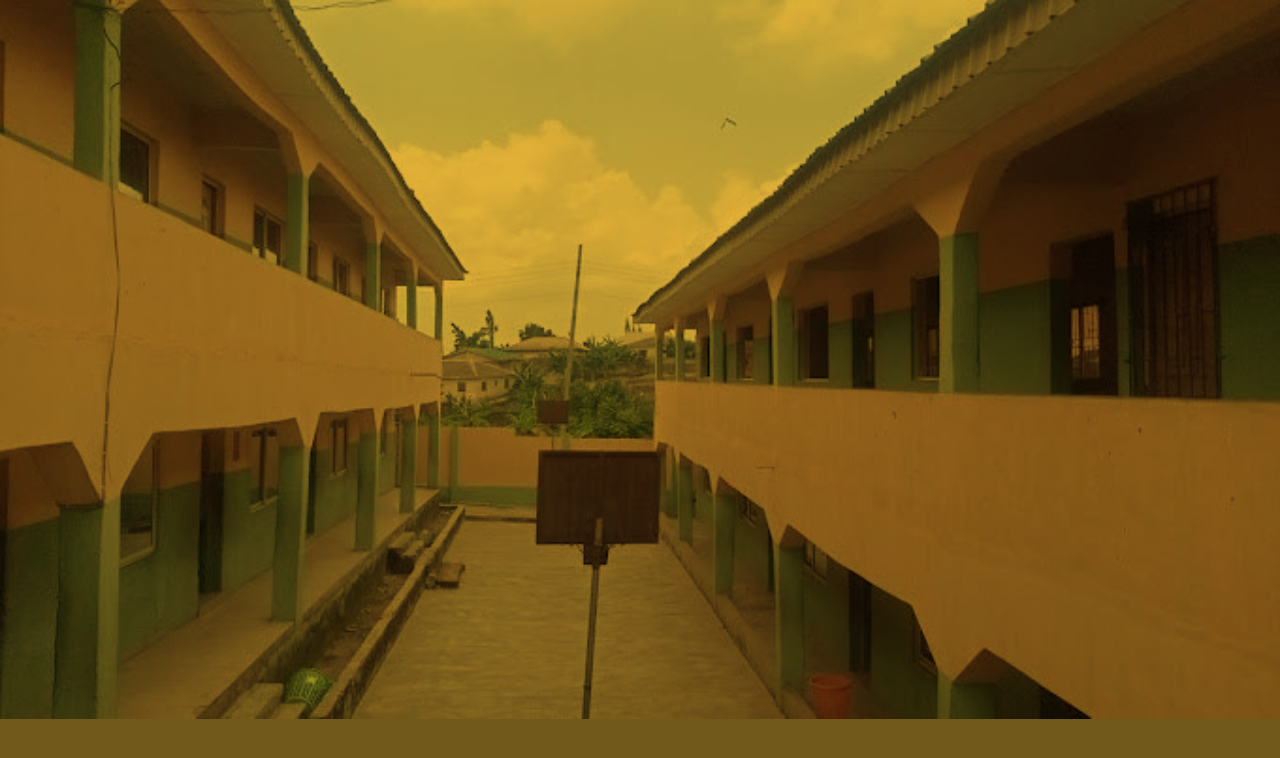
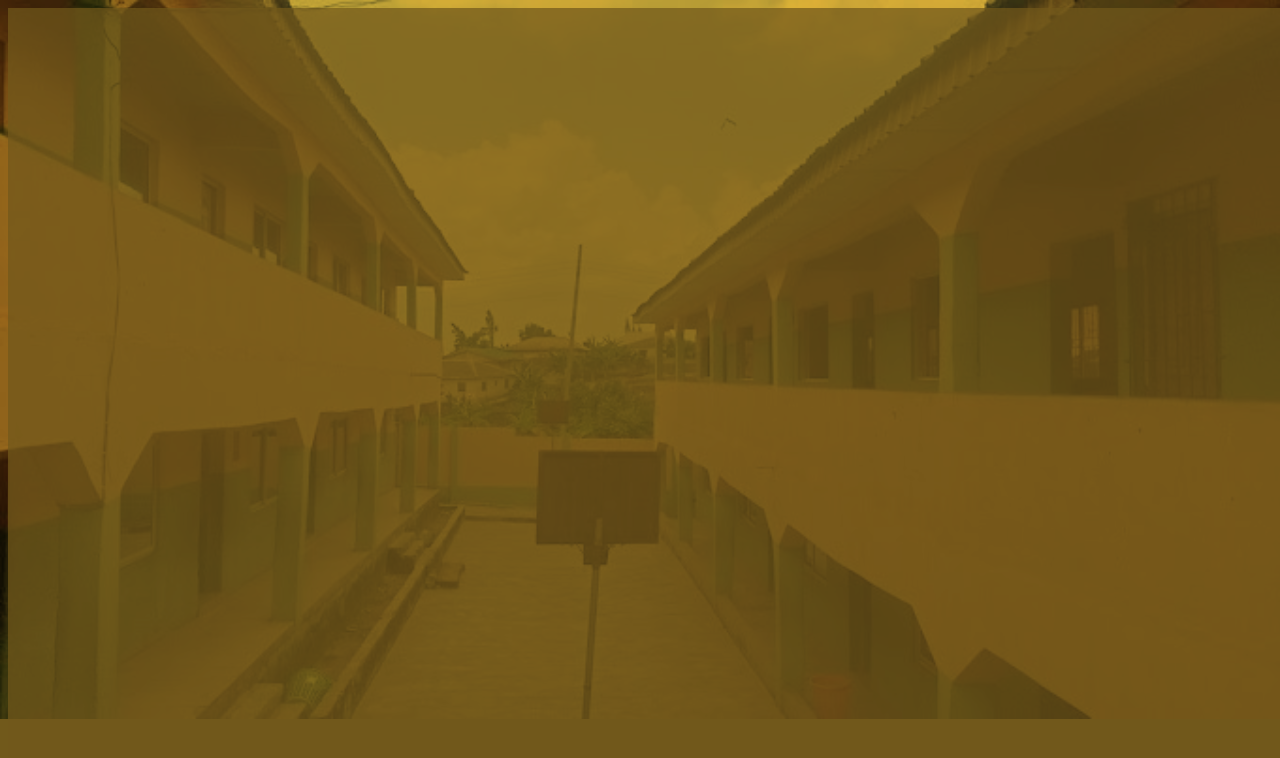
Before and after one commit to divagcodes/acumen, a plain HTML site: page index.html in a window 1280 px wide. Drawn offline with Linux system fonts and the light colour scheme.

Commit message:
Added overlay design

```diff
--- a/index.css
+++ b/index.css
@@ -6,9 +6,9 @@ body {
     background-blend-mode: overlay;
 }
 
-/* .overlay {
+.overlay {
     background-color: #71591BB7;
     width: 100%;
     height: 100vh;
     position: absolute;
-} */
+}
```
